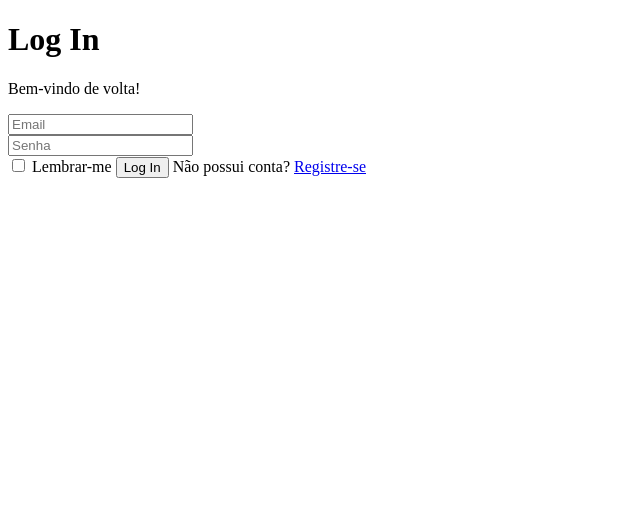
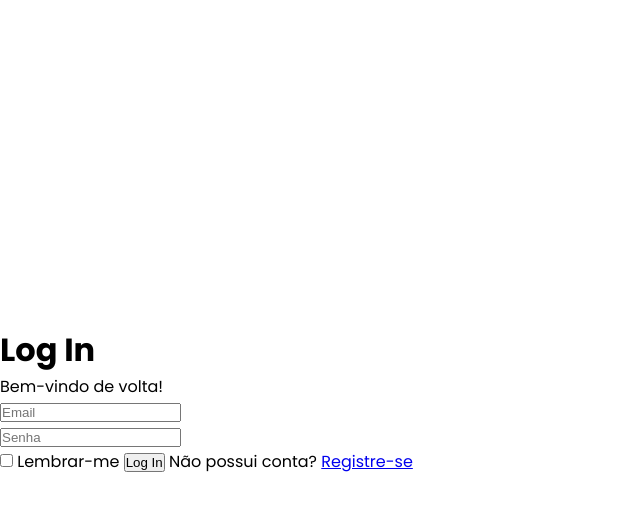
Before and after one commit to mariliadesousa/login-page, a plain HTML site: page index.html in a window 1280 px wide. Shown: the whole page, without its empty margins (0-640 px from the left). Drawn offline with Linux system fonts and the light colour scheme.

Commit message:
Update style.css

```diff
--- a/index.html
+++ b/index.html
@@ -4,6 +4,7 @@
     <meta charset="UTF-8">
     <meta name="viewport" content="width=device-width, initial-scale=1.0">
     <title>Login / Registro</title>
+    <link rel="stylesheet" href="style.css">
     <style>
         @import url('https://fonts.googleapis.com/css2?family=Poppins:ital,wght@0,100;0,200;0,300;0,400;0,500;0,600;0,700;0,800;0,900;1,100;1,200;1,300;1,400;1,500;1,600;1,700;1,800;1,900&display=swap');
     </style>
--- /dev/null
+++ b/style.css
@@ -0,0 +1,13 @@
+* {
+    margin: 0;
+    padding: 0;
+    box-sizing: border-box;
+}
+
+body {
+    display: flex;
+    align-items: center;
+    height: 100vh;
+
+    font-family: 'Poppins';
+}
```
